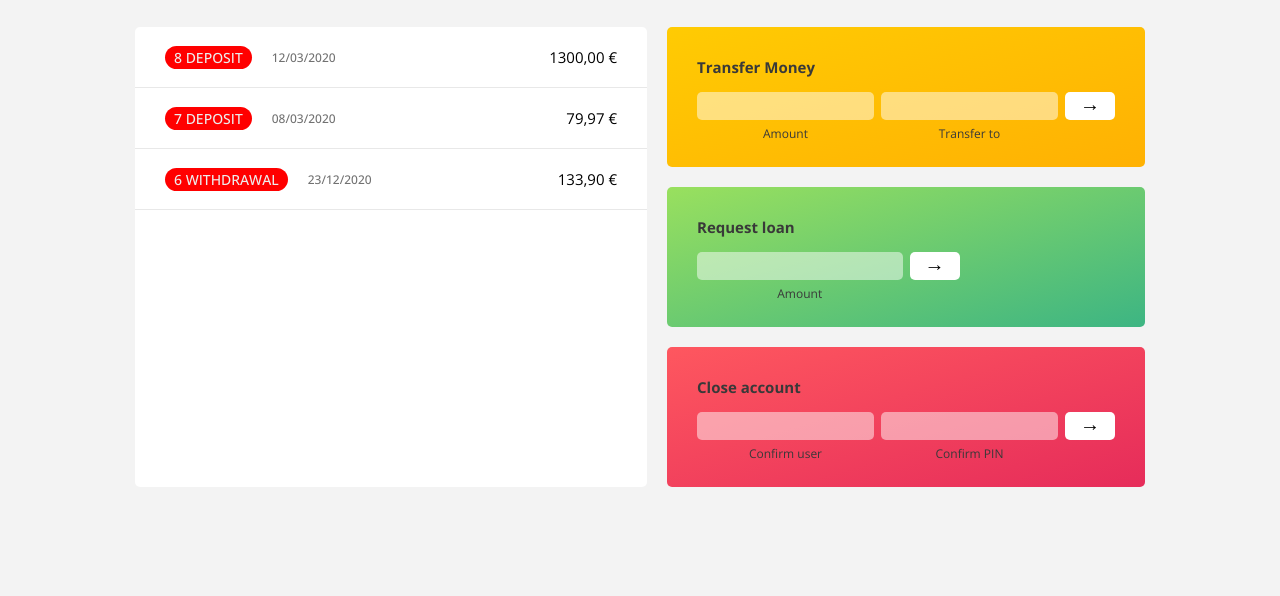
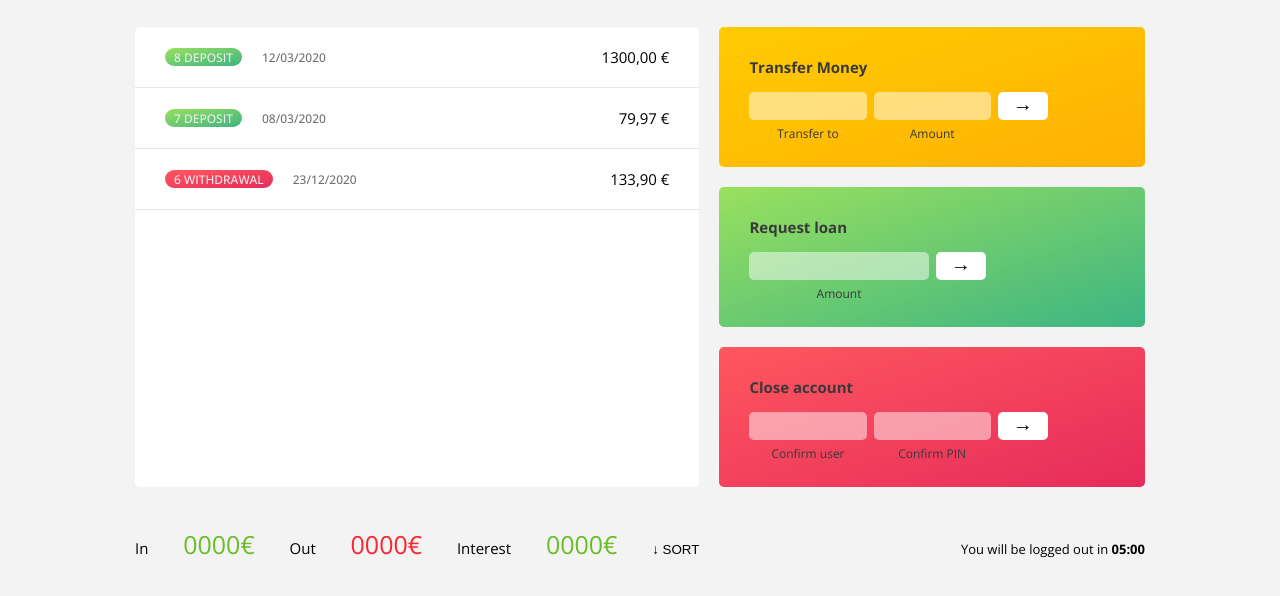
Before and after one commit to gustavommcv/Bankist, a website: page index.html in a window 1280 px wide. Shown: the part 180-776 px from the top of the page. Drawn offline with nearby package versions, Linux system fonts and the light colour scheme.

Commit message:
add footer

```diff
--- a/index.html
+++ b/index.html
@@ -39,19 +39,19 @@
         <section class="main__app">
             <div class="movements">
                 <div class="movements__row">
-                    <div class="movements__type">8 deposit</div>
+                    <div class="movements__type movements__type--deposit">8 deposit</div>
                     <div class="movements__date">12/03/2020</div>
                     <div class="movements__value">1300,00</div>
                 </div>
 
                 <div class="movements__row">
-                    <div class="movements__type">7 deposit</div>
+                    <div class="movements__type movements__type--deposit">7 deposit</div>
                     <div class="movements__date">08/03/2020</div>
                     <div class="movements__value">79,97</div>
                 </div>
 
                 <div class="movements__row">
-                    <div class="movements__type">6 withdrawal</div>
+                    <div class="movements__type movements__type--withdrawal">6 withdrawal</div>
                     <div class="movements__date">23/12/2020</div>
                     <div class="movements__value">133,90</div>
                 </div>
@@ -66,8 +66,8 @@
                         <input type="number" name="transfer-amount" id="transfer-amount">
                         <button class="button transactions__submit-button" form="header__login-form" type="submit">&rarr;</button>
 
+                        <span class="transfer">Transfer to</span>
                         <span class="tranfer">Amount</span>
-                        <span class="transfer">Transfer to</span>
                     </form>
                 </div>
 
@@ -96,9 +96,20 @@
                 </div>
             </div>
         </section>
+    </main>
 
+    <footer class="footer">
+        <div class="summary">
+            <p class="summary__label">In</p>
+            <p class="summary__value summary__value--in">0000€</p>
+            <p class="summary__label">Out</p>
+            <p class="summary__value summary__value--out">0000€</p>
+            <p class="summary__label">Interest</p>
+            <p class="summary__value summary__value--interest">0000€</p>
+            <button class="button--sort">↓ SORT</button>
+        </div>
 
-
-    </main>
+        <p class="logout-timer">You will be logged out in <span class="timer">05:00</span></p>
+    </footer>
 </body>
 </html>
--- a/source/stylesheets/components/_buttons.scss
+++ b/source/stylesheets/components/_buttons.scss
@@ -11,3 +11,8 @@
     padding: .1rem 1.55rem .4rem 1.5rem;
     border-radius: 5px;
 }
+
+.button--sort {
+    border: none;
+    background-color: transparent;
+}
--- a/source/stylesheets/components/_movements.scss
+++ b/source/stylesheets/components/_movements.scss
@@ -5,6 +5,7 @@
     border-radius: 5px;
     flex-basis: 57rem;
     font-size: 1.4rem;
+    min-width: 450px;
 
     &__row {
         padding: 3rem;
@@ -20,11 +21,19 @@
 
     &__type {
         text-transform: uppercase;
-        background-color: red;
-        padding: .2rem .9rem;
+        padding: .02rem .9rem;
         color: rgb(237, 237, 237);
         border-radius: 50px;
+        font-size: 1.2rem;
         font-weight: 500;
+
+        &--deposit {
+            background-image: linear-gradient(to bottom right, var(--color-green-light), var(--color-green-dark));
+        }
+
+        &--withdrawal {
+            background-image: linear-gradient(to bottom right, var(--color-red-light), var(--color-red-dark));
+        }
     }
 
     &__date {
--- a/source/stylesheets/components/_transactions.scss
+++ b/source/stylesheets/components/_transactions.scss
@@ -51,6 +51,7 @@
                 text-align: center;
                 border: none;
                 border-radius: 5px;
+                width: 100%;
                 background-color: rgba(255, 255, 255, 0.487);
             }
 
--- a/source/stylesheets/index.scss
+++ b/source/stylesheets/index.scss
@@ -5,6 +5,7 @@
 @import "abstracts/variables";
 
 @import "layout/header";
+@import "layout/footer";
 
 @import "pages/home";
 
--- /dev/null
+++ b/source/stylesheets/layout/_footer.scss
@@ -0,0 +1,42 @@
+.footer {
+    margin: 0 auto;
+    padding: 2rem;
+    max-width: 105rem;
+    background-color: inherit;
+    display: flex;
+    font-size: 1.5rem;
+    align-items: baseline;
+}
+
+.summary {
+    display: flex;
+    align-items: baseline;
+    justify-content: space-between;
+    gap: .9rem;
+    flex-basis: 57rem;
+    min-width: 450px;
+
+    &__value {
+        font-size: 2.5rem;
+
+        &--in, &--interest {
+            color: darken(#99E05E, 18) ;
+        }
+
+        &--out {
+            color: darken($color: #FE575F, $amount: 10);
+        }
+    }
+}
+
+.logout-timer {
+    font-size: 1.3rem;
+    min-width: 236px;
+    flex-basis: 45rem;
+    text-align: end;
+    text-wrap: nowrap;
+}
+
+.timer {
+    font-weight: bolder;
+}
```
Also changed, not shown: build/stylesheets/index.css, 1 other file.
